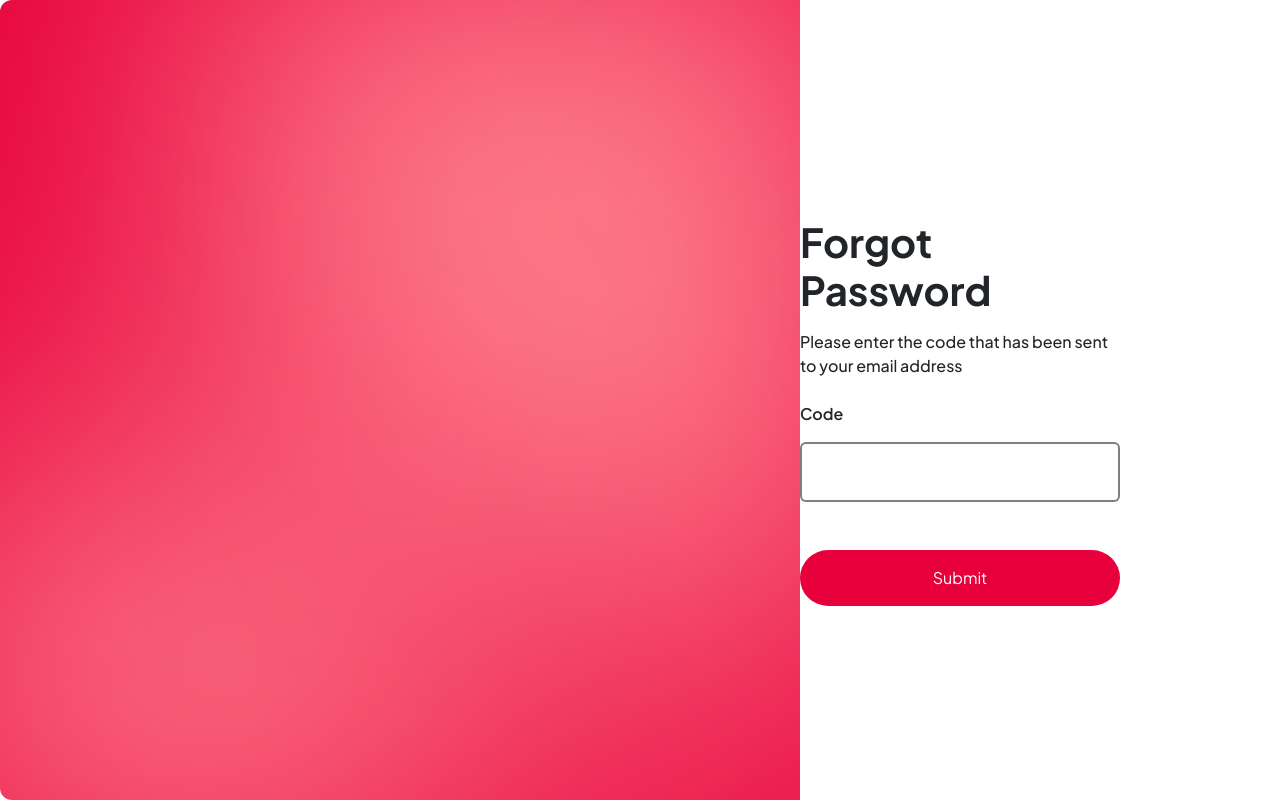
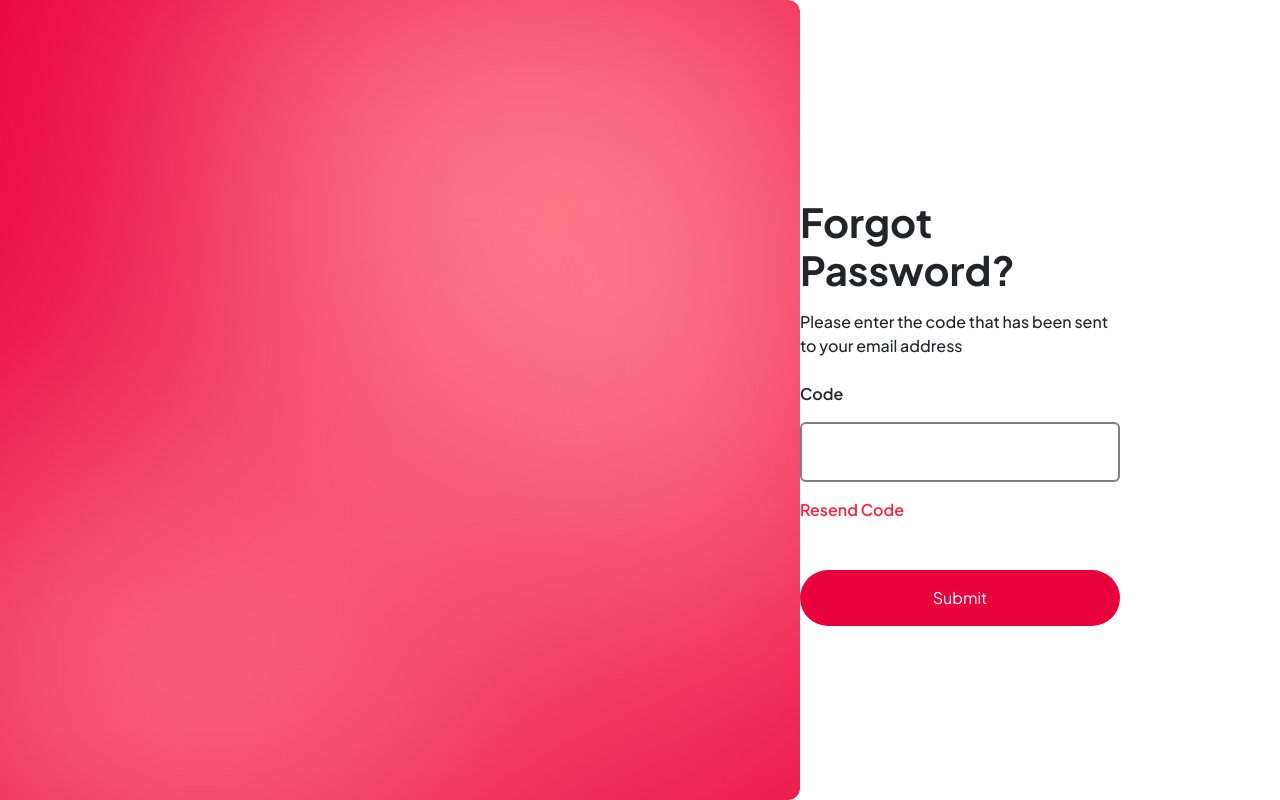
Before and after one commit to kev0402/E-commerce, a PHP site: page /forgotPassword.php in a window 1280 px wide. Run offline with PHP 8.4, Linux system fonts and the light colour scheme; data that the repository does not hold is empty.

Commit message:
minor changes to forgot password and login

```diff
--- a/forgotPassword.php
+++ b/forgotPassword.php
@@ -15,18 +15,19 @@
 <body>
 <main class="d-flex flex-row h-auto">
         <div id="carousel" class="carousel slide w-50" data-bs-ride="carousel">
-            <img src="./images/blurry-gradient-haikei.png" alt="" style="height: 100vh; border-top-left-radius: .75rem; border-bottom-left-radius: .75rem;">
+            <img src="./images/blurry-gradient-haikei.png" alt="" style="height: 100vh; border-top-right-radius: .75rem; border-bottom-right-radius: .75rem;">
         </div>
         <form action="<?php echo htmlspecialchars($_SERVER["PHP_SELF"]); ?>" method="post" class="d-flex flex-column justify-content-center align-items-center mt-4 w-100">
             <div class="w-50">
-                <h1 class="fw-bold mb-3">Forgot Password</h1>
+                <h1 class="fw-bold mb-3">Forgot Password?</h1>
                 <p class="fw-medium mb-4">Please enter the code that has been sent to your email address</p>
                 <div class="firstAlert alert alert-danger"><?php echo $alert ?></div>
                 <div>
-                    <div>
+                    <div class="mb-3">
                         <label for="email" class="mb-3 fw-semibold">Code</label>
                         <input name="email" value="" type="text" class="form-control shadow-none p-3 fw-medium" id="email">
                     </div>
+                    <a href="3" class="resendCode fw-semibold">Resend Code</a>
                 </div>
                 <div>
                     <a name="submitButton" href="./Login.php" class="btn btn-primary border border-0 rounded-pill w-100 mt-5 p-3" id="submitButton">Submit</a>
--- a/styles/forms.css
+++ b/styles/forms.css
@@ -54,7 +54,7 @@
 #continueButton:hover, #signupButton:hover, #loginButton:hover, #submitButton:hover {
     background-color: #F12845;
 }
-.signup, .login, .forgotPass {
+.signup, .login, .forgotPass, .resendCode {
     color: #F12845;
     text-decoration: none;
 }
```
Also changed, not shown: Login.php (+5 -5 lines), images/21-01-12_M_OF_V04_0032_2x3-scaled.jpeg (added), images/36d742866c3ed592e74c74c1f4b4ea74.jpg (added), images/908260_main.jpg (added), images/GD57 WHI MODEL 1.jpg (added), images/ST8400_model.jpg (added), images/dsc07426-593633_m.jpg (added).
